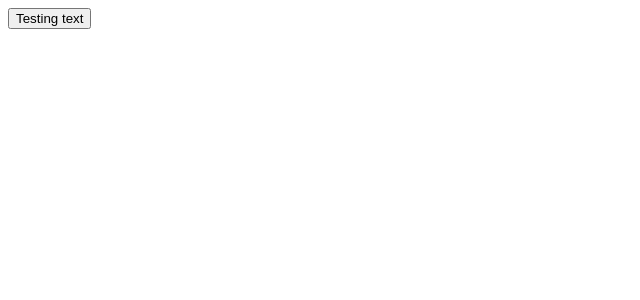
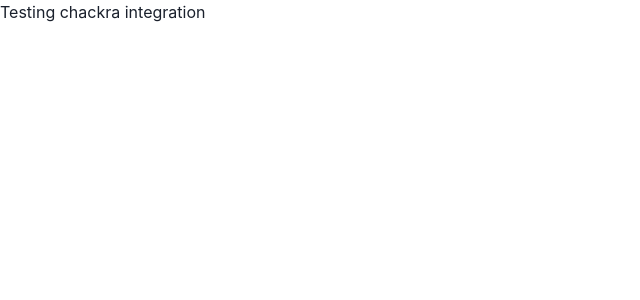
Before and after one commit to ebluke/online-flight-management-system, a React (Create React App) app: page / in a window 1280 px wide. Shown: the top 300 px of the page, without its empty margins (0-640 px from the left). Built offline with nearby package versions, Linux system fonts and the light colour scheme; the HTML template or start-up script is replaced by a standard one.

Commit message:
chakraUI implemented (#2)

```diff
--- a/package.json
+++ b/package.json
@@ -3,9 +3,13 @@
   "version": "0.1.0",
   "private": true,
   "dependencies": {
+    "@chakra-ui/react": "^2.8.0",
+    "@emotion/react": "^11.11.1",
+    "@emotion/styled": "^11.11.0",
     "@testing-library/jest-dom": "^5.17.0",
     "@testing-library/react": "^13.4.0",
     "@testing-library/user-event": "^13.5.0",
+    "framer-motion": "^10.16.1",
     "react": "^18.2.0",
     "react-dom": "^18.2.0",
     "react-scripts": "5.0.1",
--- a/src/App.js
+++ b/src/App.js
@@ -1,13 +1,25 @@
-const handleClick = () => {
-  console.log("Button work");
-};
+import * as React from "react";
+import { ChakraProvider } from "@chakra-ui/react";
 
 function App() {
   return (
-    <div>
-      <button onClick={() => handleClick()}>Testing text</button>
-      <text></text>
-    </div>
+    <ChakraProvider>
+      <text> Testing chackra integration</text>
+      {/* <Router>
+        <AppWrapper>
+          <Switch>
+            <Route exact path="/login" component={} />
+            <Route exact path="/signup" component={} />
+            {isLoggedIn && <AppRouting />}
+
+            <Route>
+              <Redirect to={lastLogin} />
+            </Route>
+          </Switch>
+        </AppWrapper>
+      </Router>
+    */}
+    </ChakraProvider>
   );
 }
 
```
Also changed, not shown: 2 other files (tests, documents, lock files or other folders).
